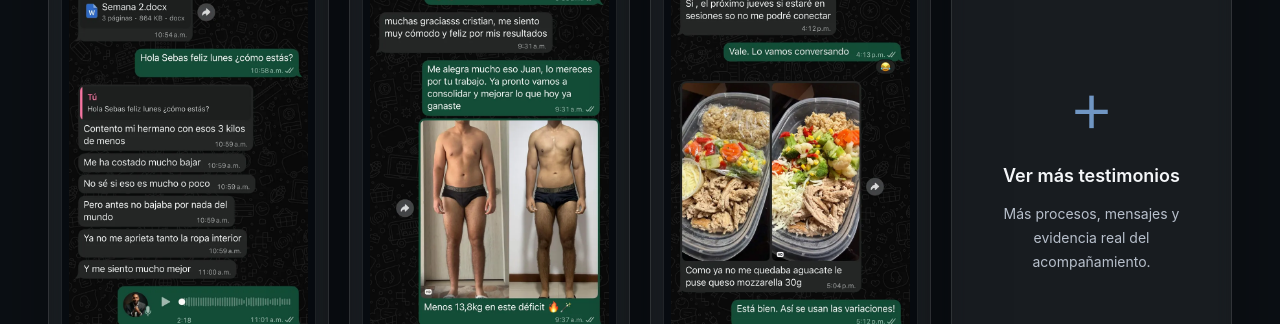
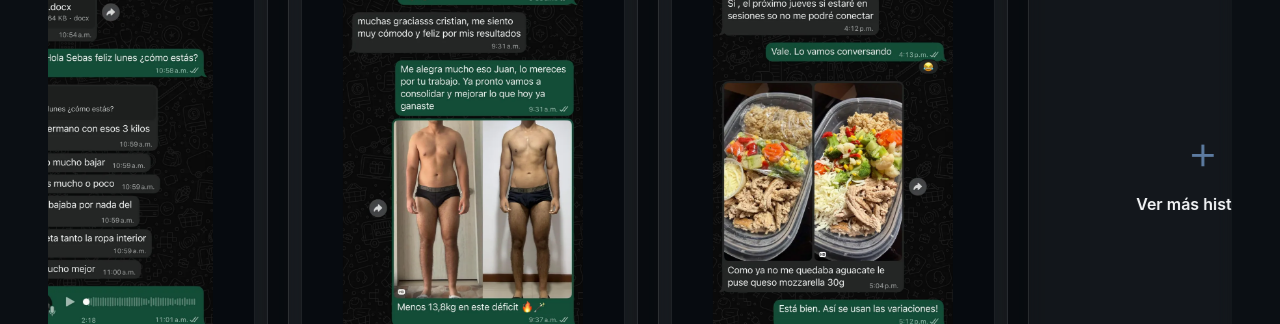
Before and after one commit to coachingcristian-tech/pushidapp, a React (Vite) app: page / in a window 1280 px wide. Shown: the part 4519-4843 px from the top of the page. Built offline with nearby package versions, Linux system fonts and the light colour scheme.

Commit message:
Add files via upload

```diff
--- a/src/App.jsx
+++ b/src/App.jsx
@@ -1,4 +1,4 @@
-import { useEffect, useState } from 'react';
+import { useEffect, useRef, useState } from 'react';
 
 const WHATSAPP_NUMBER = '573206561668';
 const SCHEDULE_CALL_URL = 'https://calendly.com/coachingcristian/diagnostico';
@@ -39,7 +39,6 @@ const services = [
       panel: 'border-white/12 bg-white/[0.075]',
       panelStrong: 'border-[#7096c3]/25 bg-[#7096c3]/12',
       dot: 'bg-[#a9c8e8]',
-      badge: 'border-[#7096c3]/35 bg-[#7096c3]/14 text-[#f4f6f8]',
       cta: 'bg-[#f4f6f8] text-[#0d2f50] hover:bg-[#a9c8e8] focus:ring-[#7096c3]',
       close: 'border-white/15 bg-white/10 text-[#f4f6f8] hover:border-[#7096c3]/50 hover:bg-white/15',
     },
@@ -108,7 +107,6 @@ const services = [
       panel: 'border-white/12 bg-white/[0.075]',
       panelStrong: 'border-[#8fb99a]/25 bg-[#8fb99a]/12',
       dot: 'bg-[#bfd8c4]',
-      badge: 'border-[#8fb99a]/35 bg-[#8fb99a]/14 text-[#f4f6f8]',
       cta: 'bg-[#f4f6f8] text-[#254434] hover:bg-[#bfd8c4] focus:ring-[#8fb99a]',
       close: 'border-white/15 bg-white/10 text-[#f4f6f8] hover:border-[#8fb99a]/50 hover:bg-white/15',
     },
@@ -181,7 +179,6 @@ const services = [
       panel: 'border-white/12 bg-white/[0.075]',
       panelStrong: 'border-[#d9c08a]/25 bg-[#d9c08a]/12',
       dot: 'bg-[#ead8aa]',
-      badge: 'border-[#d9c08a]/35 bg-[#d9c08a]/14 text-[#f4f6f8]',
       cta: 'bg-[#f4f6f8] text-[#5f4725] hover:bg-[#ead8aa] focus:ring-[#d9c08a]',
       close: 'border-white/15 bg-white/10 text-[#f4f6f8] hover:border-[#d9c08a]/50 hover:bg-white/15',
     },
@@ -250,7 +247,6 @@ const services = [
       panel: 'border-white/12 bg-white/[0.075]',
       panelStrong: 'border-[#b9a9d0]/25 bg-[#b9a9d0]/12',
       dot: 'bg-[#dbcff0]',
-      badge: 'border-[#b9a9d0]/35 bg-[#b9a9d0]/14 text-[#f4f6f8]',
       cta: 'bg-[#f4f6f8] text-[#44395d] hover:bg-[#dbcff0] focus:ring-[#b9a9d0]',
       close: 'border-white/15 bg-white/10 text-[#f4f6f8] hover:border-[#b9a9d0]/50 hover:bg-white/15',
     },
@@ -433,10 +429,7 @@ const aboutPhotos = [
   },
 ];
 
-const aboutMainPhoto = {
-  src: '/about/06-presencia.webp',
-  alt: 'Cristian Núñez hablando en escenario en blanco y negro',
-};
+const aboutMainVideo = '/media/sobre-mi-video.mp4';
 
 function SectionHeader({ label, title, description }) {
   return (
@@ -490,18 +483,9 @@ function ContactIcon({ type }) {
 function RichText({ segments, className = '' }) {
   return (
     <p className={className}>
-      {segments.map((segment, index) =>
-        segment.mark ? (
-          <mark
-            className="rounded-md bg-accent/18 px-1.5 py-0.5 font-semibold text-smoke ring-1 ring-accent/20"
-            key={`${segment.text}-${index}`}
-          >
-            {segment.text}
-          </mark>
-        ) : (
-          <span key={`${segment.text}-${index}`}>{segment.text}</span>
-        )
-      )}
+      {segments.map((segment, index) => (
+        <span key={`${segment.text}-${index}`}>{segment.text}</span>
+      ))}
     </p>
   );
 }
@@ -738,6 +722,43 @@ function AboutCarousel() {
   );
 }
 
+function AboutVideo() {
+  const videoRef = useRef(null);
+
+  useEffect(() => {
+    const video = videoRef.current;
+    if (!video) return undefined;
+
+    const observer = new IntersectionObserver(
+      ([entry]) => {
+        if (entry.isIntersecting) {
+          video.play().catch(() => {});
+        } else {
+          video.pause();
+        }
+      },
+      { threshold: 0.35 }
+    );
+
+    observer.observe(video);
+    return () => observer.disconnect();
+  }, []);
+
+  return (
+    <video
+      ref={videoRef}
+      className="aspect-[4/5] h-full w-full object-cover"
+      src={aboutMainVideo}
+      autoPlay
+      muted
+      loop
+      playsInline
+      preload="metadata"
+      aria-label="Video de Cristian Núñez"
+    />
+  );
+}
+
 function AboutStoryModal({ isOpen, onClose }) {
   useEffect(() => {
     if (!isOpen) return undefined;
@@ -799,9 +820,9 @@ function AboutStoryModal({ isOpen, onClose }) {
   );
 }
 
-function TestimonialCard({ testimonial, priority = false }) {
+function TestimonialCard({ testimonial, priority = false, className = '' }) {
   return (
-    <article className="group rounded-3xl border border-white/10 bg-white/[0.055] p-3 shadow-premium backdrop-blur transition duration-300 hover:-translate-y-1 hover:border-accent/35 hover:shadow-[0_26px_90px_rgba(112,150,195,0.16)]">
+    <article className={`group rounded-3xl border border-white/10 bg-white/[0.055] p-3 shadow-premium backdrop-blur transition duration-300 hover:-translate-y-1 hover:border-accent/35 hover:shadow-[0_26px_90px_rgba(112,150,195,0.16)] ${className}`}>
       <div className="overflow-hidden rounded-2xl border border-white/10 bg-[#070b10]">
         <img
           className="h-[460px] w-full object-contain object-top transition duration-500 group-hover:scale-[1.015] sm:h-[500px] lg:h-[520px]"
@@ -816,6 +837,20 @@ function TestimonialCard({ testimonial, priority = false }) {
         <p className="mt-2 text-sm leading-6 text-muted">"{testimonial.summary}"</p>
       </div>
     </article>
+  );
+}
+
+function MoreTestimonialsCard({ className = '', onClick }) {
+  return (
+    <button
+      className={`group flex cursor-pointer flex-col items-center justify-center rounded-3xl border border-white/10 bg-white/[0.035] p-6 text-center shadow-premium backdrop-blur transition duration-300 hover:-translate-y-1 hover:border-accent/30 hover:bg-white/[0.055] ${className}`}
+      type="button"
+      onClick={onClick}
+      aria-label="Ver más historias"
+    >
+      <span className="text-5xl font-light leading-none text-accent/80 transition duration-300 group-hover:text-accent">+</span>
+      <span className="mt-4 text-base font-semibold text-smoke">Ver más historias</span>
+    </button>
   );
 }
 
@@ -1052,7 +1087,7 @@ function App() {
       <section className="px-5 py-20 sm:px-8 lg:px-12">
         <div className="mx-auto grid max-w-6xl gap-9 rounded-3xl border border-white/10 bg-navy/55 p-7 shadow-premium sm:p-10 lg:grid-cols-[0.85fr_1.15fr] lg:p-14">
           <figure className="section-reveal overflow-hidden rounded-3xl border border-white/10 bg-ink shadow-premium" data-section-reveal>
-            <img className="aspect-[4/5] h-full w-full object-cover grayscale" src={aboutMainPhoto.src} alt={aboutMainPhoto.alt} loading="lazy" decoding="async" />
+            <AboutVideo />
           </figure>
 
           <div className="section-reveal flex flex-col justify-center" data-section-reveal>
@@ -1130,20 +1165,25 @@ function App() {
             title="Historias Reales"
             description="Evidencia cercana del proceso: seguimiento, ajustes, constancia y cambios sostenidos."
           />
-          <div className="grid gap-5 md:grid-cols-2 xl:grid-cols-4">
-            {featuredTestimonials.map((testimonial, index) => (
-              <TestimonialCard testimonial={testimonial} priority={index < 3} key={testimonial.image} />
-            ))}
-            <button
-              className="group flex min-h-[620px] cursor-pointer flex-col items-center justify-center rounded-3xl border border-white/10 bg-white/[0.055] p-6 text-center shadow-premium backdrop-blur transition duration-300 hover:-translate-y-1 hover:border-accent/40 hover:bg-white/[0.075] hover:shadow-[0_26px_90px_rgba(112,150,195,0.16)]"
-              type="button"
-              onClick={() => setAreTestimonialsOpen(true)}
-              aria-label="Ver más testimonios"
-            >
-              <span className="text-7xl font-light leading-none text-accent transition duration-300 group-hover:scale-105">+</span>
-              <span className="mt-5 text-lg font-semibold text-smoke">Ver más testimonios</span>
-              <span className="mt-3 max-w-xs text-sm leading-6 text-muted">Más procesos, mensajes y evidencia real del acompañamiento.</span>
-            </button>
+          <div className="-mx-5 overflow-hidden px-5 sm:mx-0 sm:px-0">
+            <div className="testimonials-marquee flex w-max gap-5 overflow-x-auto pb-4">
+              {[...featuredTestimonials, { type: 'more' }, ...featuredTestimonials, { type: 'more' }].map((item, index) =>
+                item.type === 'more' ? (
+                  <MoreTestimonialsCard
+                    className="min-h-[620px] w-[82vw] max-w-[360px] shrink-0 sm:w-[330px] lg:w-[350px]"
+                    key={`more-${index}`}
+                    onClick={() => setAreTestimonialsOpen(true)}
+                  />
+                ) : (
+                  <TestimonialCard
+                    className="w-[82vw] max-w-[360px] shrink-0 sm:w-[330px] lg:w-[350px]"
+                    testimonial={item}
+                    priority={index < 3}
+                    key={`${item.image}-${index}`}
+                  />
+                )
+              )}
+            </div>
           </div>
         </div>
       </section>
--- a/src/index.css
+++ b/src/index.css
@@ -49,4 +49,36 @@
     opacity: 1;
     transform: translateY(0);
   }
+
+  .testimonials-marquee {
+    animation: testimonials-scroll 76s linear infinite;
+    scrollbar-width: none;
+    will-change: transform;
+  }
+
+  .testimonials-marquee::-webkit-scrollbar {
+    display: none;
+  }
+
+  .testimonials-marquee:hover,
+  .testimonials-marquee:active,
+  .testimonials-marquee:focus-within {
+    animation-play-state: paused;
+  }
 }
+
+@keyframes testimonials-scroll {
+  from {
+    transform: translateX(0);
+  }
+
+  to {
+    transform: translateX(calc(-50% - 10px));
+  }
+}
+
+@media (prefers-reduced-motion: reduce) {
+  .testimonials-marquee {
+    animation: none;
+  }
+}
```
Also changed, not shown: 1 other file (tests, documents, lock files or other folders).
